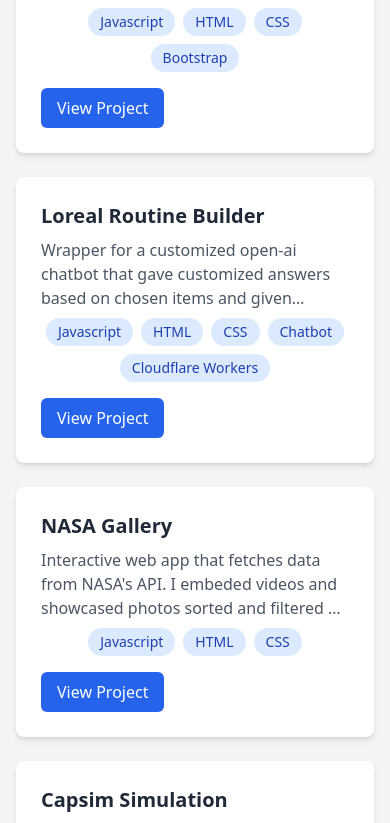
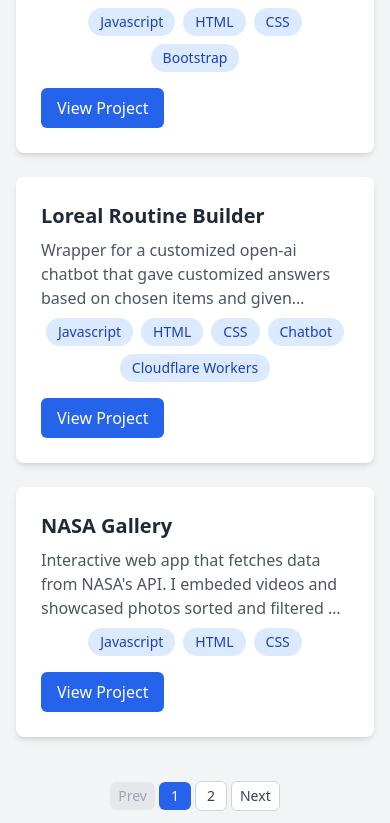
Before and after one commit to huntt3/Trevor-Hunt-Portfolio, a React (Vite) app in the folder Trevor-Hunt-Portfolio/: page / in a window 390 px wide. Shown: the part 1159-1982 px from the top of the page. Built offline with nearby package versions, Linux system fonts and the light colour scheme.

Commit message:
Added pagination

```diff
--- /dev/null
+++ b/Trevor-Hunt-Portfolio/src/components/Pagination.tsx
@@ -0,0 +1,153 @@
+import React from "react";
+
+interface PaginationProps {
+  currentPage: number;
+  totalPages: number;
+  onPageChange: (page: number) => void;
+  itemsPerPage: number;
+  totalItems: number;
+}
+
+const Pagination: React.FC<PaginationProps> = ({
+  currentPage,
+  totalPages,
+  onPageChange,
+  itemsPerPage,
+  totalItems,
+}) => {
+  // Calculate the range of items being shown
+  const startItem = (currentPage - 1) * itemsPerPage + 1;
+  const endItem = Math.min(currentPage * itemsPerPage, totalItems);
+
+  // Generate page numbers to show
+  const getPageNumbers = () => {
+    const pages = [];
+    // Responsive max visible pages - fewer on mobile
+    const isMobile = typeof window !== "undefined" && window.innerWidth < 640;
+    const maxVisiblePages = isMobile ? 3 : 5;
+
+    if (totalPages <= maxVisiblePages) {
+      // Show all pages if total pages is less than or equal to max visible
+      for (let i = 1; i <= totalPages; i++) {
+        pages.push(i);
+      }
+    } else {
+      // Show first page, current page range, and last page
+      const showRange = Math.floor(maxVisiblePages / 2);
+
+      if (currentPage <= showRange + 1) {
+        // Show first pages + ... + last page
+        for (
+          let i = 1;
+          i <= Math.min(maxVisiblePages - 1, totalPages - 1);
+          i++
+        ) {
+          pages.push(i);
+        }
+        if (totalPages > maxVisiblePages) {
+          pages.push("...");
+          pages.push(totalPages);
+        }
+      } else if (currentPage >= totalPages - showRange) {
+        // Show first page + ... + last pages
+        pages.push(1);
+        if (totalPages > maxVisiblePages) {
+          pages.push("...");
+        }
+        for (let i = totalPages - (maxVisiblePages - 2); i <= totalPages; i++) {
+          if (i > 1) pages.push(i);
+        }
+      } else {
+        // Show first page + ... + current page range + ... + last page
+        pages.push(1);
+        pages.push("...");
+        for (
+          let i = currentPage - Math.floor(showRange / 2);
+          i <= currentPage + Math.floor(showRange / 2);
+          i++
+        ) {
+          pages.push(i);
+        }
+        pages.push("...");
+        pages.push(totalPages);
+      }
+    }
+
+    return pages;
+  };
+
+  if (totalPages <= 1) {
+    return null;
+  }
+
+  return (
+    <div className="flex flex-col items-center space-y-3 mt-8">
+      {/* Items count - hidden on very small screens */}
+      <div className="hidden xs:block text-sm text-gray-600 text-center">
+        Showing {startItem} to {endItem} of {totalItems} items
+      </div>
+
+      {/* Pagination controls */}
+      <div className="flex items-center space-x-1 sm:space-x-2">
+        {/* Previous button */}
+        <button
+          onClick={() => onPageChange(currentPage - 1)}
+          disabled={currentPage === 1}
+          className={`px-2 sm:px-3 py-1 rounded-md text-sm font-medium transition-colors duration-200 ${
+            currentPage === 1
+              ? "bg-gray-200 text-gray-400 cursor-not-allowed"
+              : "bg-white text-gray-700 hover:bg-gray-50 border border-gray-300"
+          }`}
+          aria-label="Go to previous page"
+        >
+          <span className="hidden sm:inline">Previous</span>
+          <span className="sm:hidden">Prev</span>
+        </button>
+
+        {/* Page numbers - show fewer on mobile */}
+        {getPageNumbers().map((page, index) => (
+          <React.Fragment key={index}>
+            {page === "..." ? (
+              <span className="px-2 sm:px-3 py-1 text-gray-500">...</span>
+            ) : (
+              <button
+                onClick={() => onPageChange(page as number)}
+                className={`px-2 sm:px-3 py-1 rounded-md text-sm font-medium transition-colors duration-200 min-w-[32px] sm:min-w-[36px] ${
+                  currentPage === page
+                    ? "bg-blue-600 text-white"
+                    : "bg-white text-gray-700 hover:bg-gray-50 border border-gray-300"
+                }`}
+                aria-label={`Go to page ${page}`}
+                aria-current={currentPage === page ? "page" : undefined}
+              >
+                {page}
+              </button>
+            )}
+          </React.Fragment>
+        ))}
+
+        {/* Next button */}
+        <button
+          onClick={() => onPageChange(currentPage + 1)}
+          disabled={currentPage === totalPages}
+          className={`px-2 sm:px-3 py-1 rounded-md text-sm font-medium transition-colors duration-200 ${
+            currentPage === totalPages
+              ? "bg-gray-200 text-gray-400 cursor-not-allowed"
+              : "bg-white text-gray-700 hover:bg-gray-50 border border-gray-300"
+          }`}
+          aria-label="Go to next page"
+        >
+          <span className="hidden sm:inline">Next</span>
+          <span className="sm:hidden">Next</span>
+        </button>
+      </div>
+
+      {/* Mobile-friendly page info */}
+      <div className="xs:hidden text-xs text-gray-500 text-center">
+        Page {currentPage} of {totalPages}
+      </div>
+    </div>
+  );
+};
+
+export default Pagination;
--- a/Trevor-Hunt-Portfolio/src/components/Portfolio.tsx
+++ b/Trevor-Hunt-Portfolio/src/components/Portfolio.tsx
@@ -2,9 +2,43 @@
 import ProjectCard from "./ProjectCard";
 import CertificationCard from "./CertificationCard";
 import FilterBar from "./FilterBar";
+import Pagination from "./Pagination";
 import type { ProjectData, CertificationData } from "../types/project";
 
 const Portfolio: React.FC = () => {
+  // Pagination configuration - responsive items per page
+  const useResponsiveItemsPerPage = () => {
+    const [itemsPerPage, setItemsPerPage] = useState(6);
+
+    useEffect(() => {
+      const updateItemsPerPage = () => {
+        const width = window.innerWidth;
+        if (width < 768) {
+          // Mobile: fewer items to reduce scrolling
+          setItemsPerPage(4);
+        } else if (width < 1024) {
+          // Tablet: moderate amount
+          setItemsPerPage(6);
+        } else {
+          // Desktop: more items since we have more space
+          setItemsPerPage(9);
+        }
+      };
+
+      updateItemsPerPage();
+      window.addEventListener("resize", updateItemsPerPage);
+      return () => window.removeEventListener("resize", updateItemsPerPage);
+    }, []);
+
+    return itemsPerPage;
+  };
+
+  const itemsPerPage = useResponsiveItemsPerPage();
+
+  // Pagination state
+  const [currentProjectPage, setCurrentProjectPage] = useState(1);
+  const [currentCertificationPage, setCurrentCertificationPage] = useState(1);
+
   const filterBarRef = useRef<HTMLDivElement>(null);
   const [isSticky, setIsSticky] = useState(false);
 
@@ -119,14 +153,62 @@
     );
   }, [allCertifications, selectedTools]);
 
+  // Pagination calculations for projects
+  const totalProjectPages = Math.ceil(filteredProjects.length / itemsPerPage);
+  const paginatedProjects = useMemo(() => {
+    const startIndex = (currentProjectPage - 1) * itemsPerPage;
+    const endIndex = startIndex + itemsPerPage;
+    return filteredProjects.slice(startIndex, endIndex);
+  }, [filteredProjects, currentProjectPage, itemsPerPage]);
+
+  // Pagination calculations for certifications
+  const totalCertificationPages = Math.ceil(
+    filteredCertifications.length / itemsPerPage
+  );
+  const paginatedCertifications = useMemo(() => {
+    const startIndex = (currentCertificationPage - 1) * itemsPerPage;
+    const endIndex = startIndex + itemsPerPage;
+    return filteredCertifications.slice(startIndex, endIndex);
+  }, [filteredCertifications, currentCertificationPage, itemsPerPage]);
+
   const handleToolToggle = (tool: string) => {
     setSelectedTools((prev) =>
       prev.includes(tool) ? prev.filter((t) => t !== tool) : [...prev, tool]
     );
+    // Reset to first page when filters change
+    setCurrentProjectPage(1);
+    setCurrentCertificationPage(1);
   };
 
   const handleClearFilters = () => {
     setSelectedTools([]);
+    // Reset to first page when clearing filters
+    setCurrentProjectPage(1);
+    setCurrentCertificationPage(1);
+  };
+
+  // Pagination handlers
+  const handleProjectPageChange = (page: number) => {
+    setCurrentProjectPage(page);
+    // Scroll to top of projects section for better UX
+    const projectsSection = document.getElementById("projects-section");
+    if (projectsSection) {
+      projectsSection.scrollIntoView({ behavior: "smooth", block: "start" });
+    }
+  };
+
+  const handleCertificationPageChange = (page: number) => {
+    setCurrentCertificationPage(page);
+    // Scroll to top of certifications section for better UX
+    const certificationsSection = document.getElementById(
+      "certifications-section"
+    );
+    if (certificationsSection) {
+      certificationsSection.scrollIntoView({
+        behavior: "smooth",
+        block: "start",
+      });
+    }
   };
 
   if (loading) {
@@ -178,23 +260,31 @@
         </div>
 
         {/* Projects Section */}
-        <section className="mb-16">
+        <section id="projects-section" className="mb-16">
           <h2 className="text-3xl font-bold text-gray-800 mb-6">
             Featured Projects
           </h2>
 
           <div className="mb-6">
             <p className="text-gray-600">
-              Showing {filteredProjects.length} of {allProjects.length} projects
+              Showing {Math.min(itemsPerPage, filteredProjects.length)} of{" "}
+              {filteredProjects.length} projects
+              {filteredProjects.length !== allProjects.length && (
+                <span> (filtered from {allProjects.length} total)</span>
+              )}
               {selectedTools.length > 0 && (
-                <span> filtered by: {selectedTools.join(", ")}</span>
+                <span className="block sm:inline">
+                  {" "}
+                  filtered by: {selectedTools.join(", ")}
+                </span>
               )}
             </p>
           </div>
 
           {filteredProjects.length > 0 ? (
+            <>
               <div className="grid grid-cols-1 md:grid-cols-2 lg:grid-cols-3 gap-6">
-              {filteredProjects.map((project, index) => (
+                {paginatedProjects.map((project, index) => (
                   <ProjectCard
                     key={`project-${project.title}-${index}`}
                     project={project}
@@ -258,6 +348,18 @@
                   </div>
                 )}
               </div>
+
+              {/* Projects Pagination */}
+              {totalProjectPages > 1 && (
+                <Pagination
+                  currentPage={currentProjectPage}
+                  totalPages={totalProjectPages}
+                  onPageChange={handleProjectPageChange}
+                  itemsPerPage={itemsPerPage}
+                  totalItems={filteredProjects.length}
+                />
+              )}
+            </>
           ) : (
             <div className="text-center py-12">
               <p className="text-gray-600 mb-4">
@@ -268,30 +370,49 @@
         </section>
 
         {/* Certifications Section */}
-        <section className="mb-16">
+        <section id="certifications-section" className="mb-16">
           <h2 className="text-3xl font-bold text-gray-800 mb-6">
             Certifications
           </h2>
 
           <div className="mb-6">
             <p className="text-gray-600">
-              Showing {filteredCertifications.length} of{" "}
-              {allCertifications.length} certifications
+              Showing {Math.min(itemsPerPage, filteredCertifications.length)} of{" "}
+              {filteredCertifications.length} certifications
+              {filteredCertifications.length !== allCertifications.length && (
+                <span> (filtered from {allCertifications.length} total)</span>
+              )}
               {selectedTools.length > 0 && (
-                <span> filtered by: {selectedTools.join(", ")}</span>
+                <span className="block sm:inline">
+                  {" "}
+                  filtered by: {selectedTools.join(", ")}
+                </span>
               )}
             </p>
           </div>
 
           {filteredCertifications.length > 0 ? (
+            <>
               <div className="grid grid-cols-1 md:grid-cols-2 lg:grid-cols-3 gap-6">
-              {filteredCertifications.map((certification, index) => (
+                {paginatedCertifications.map((certification, index) => (
                   <CertificationCard
                     key={`certification-${certification.title}-${index}`}
                     certification={certification}
                   />
                 ))}
               </div>
+
+              {/* Certifications Pagination */}
+              {totalCertificationPages > 1 && (
+                <Pagination
+                  currentPage={currentCertificationPage}
+                  totalPages={totalCertificationPages}
+                  onPageChange={handleCertificationPageChange}
+                  itemsPerPage={itemsPerPage}
+                  totalItems={filteredCertifications.length}
+                />
+              )}
+            </>
           ) : (
             <div className="text-center py-12">
               <p className="text-gray-600 mb-4">
```
Lines whose indentation alone changed are shown as unchanged.
